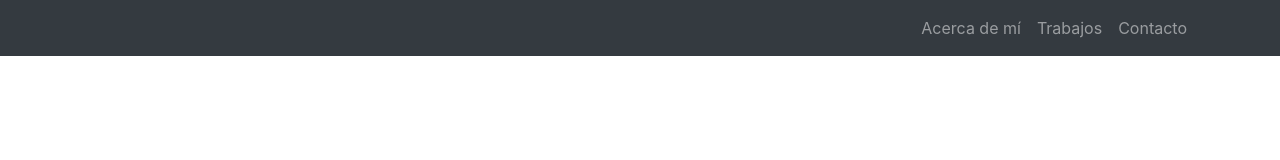
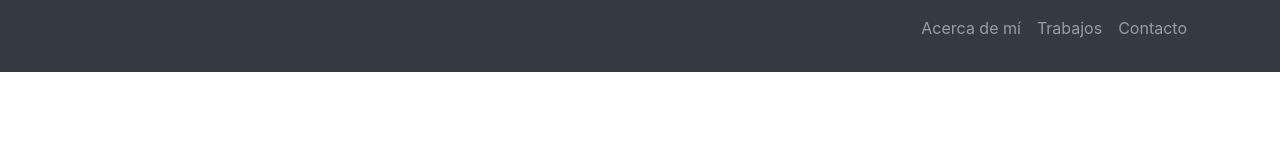
Before and after one commit to romaditro/miPortafolioRDT, a plain HTML site: page index.html in a window 1280 px wide. Drawn offline with nearby package versions, Linux system fonts and the light colour scheme.

Commit message:
Se agrego el codigo basico del footer.

```diff
--- a/index.html
+++ b/index.html
@@ -3,6 +3,7 @@
 
 <head>
     <meta charset="utf-8">
+    <title>Rodrigo Díaz Troncoso | Portafolio</title>
     <meta name="viewport" content="width=device-width, initial-scale=1.0">
     <!--CSS de Bootstrap 4.2.1-->
     <link rel="stylesheet" href="https://stackpath.bootstrapcdn.com/bootstrap/4.2.1/css/bootstrap.min.css" integrity="sha384-GJzZqFGwb1QTTN6wy59ffF1BuGJpLSa9DkKMp0DgiMDm4iYMj70gZWKYbI706tWS" crossorigin="anonymous">
@@ -15,6 +16,8 @@
     <link rel="stylesheet" href="assets/css/style.css">
 
 </head>
+
+<body>
     <nav class="navbar navbar-expand-lg navbar-dark bg-dark fixed-top">
         <div class="container">
             <!--  <a class="navbar-brand" href="#"> <img src="assets/img/logo.png" alt="Mi portafolio"> </a> -->
@@ -39,7 +42,10 @@
         </div>
     </nav>
 
-<body>
+    <footer class="bg-dark text-center text-light p-3">
+        <p>Rodrigo Díaz Troncoso 2020.</p>
+    </footer>
+
     <!--jQuery 3.3.1 sin slim-->
     <script src="https://code.jquery.com/jquery-3.3.1.min.js" integrity="sha256-FgpCb/KJQlLNfOu91ta32o/NMZxltwRo8QtmkMRdAu8=" crossorigin="anonymous"></script>
 
```
Lines whose indentation alone changed are shown as unchanged.
